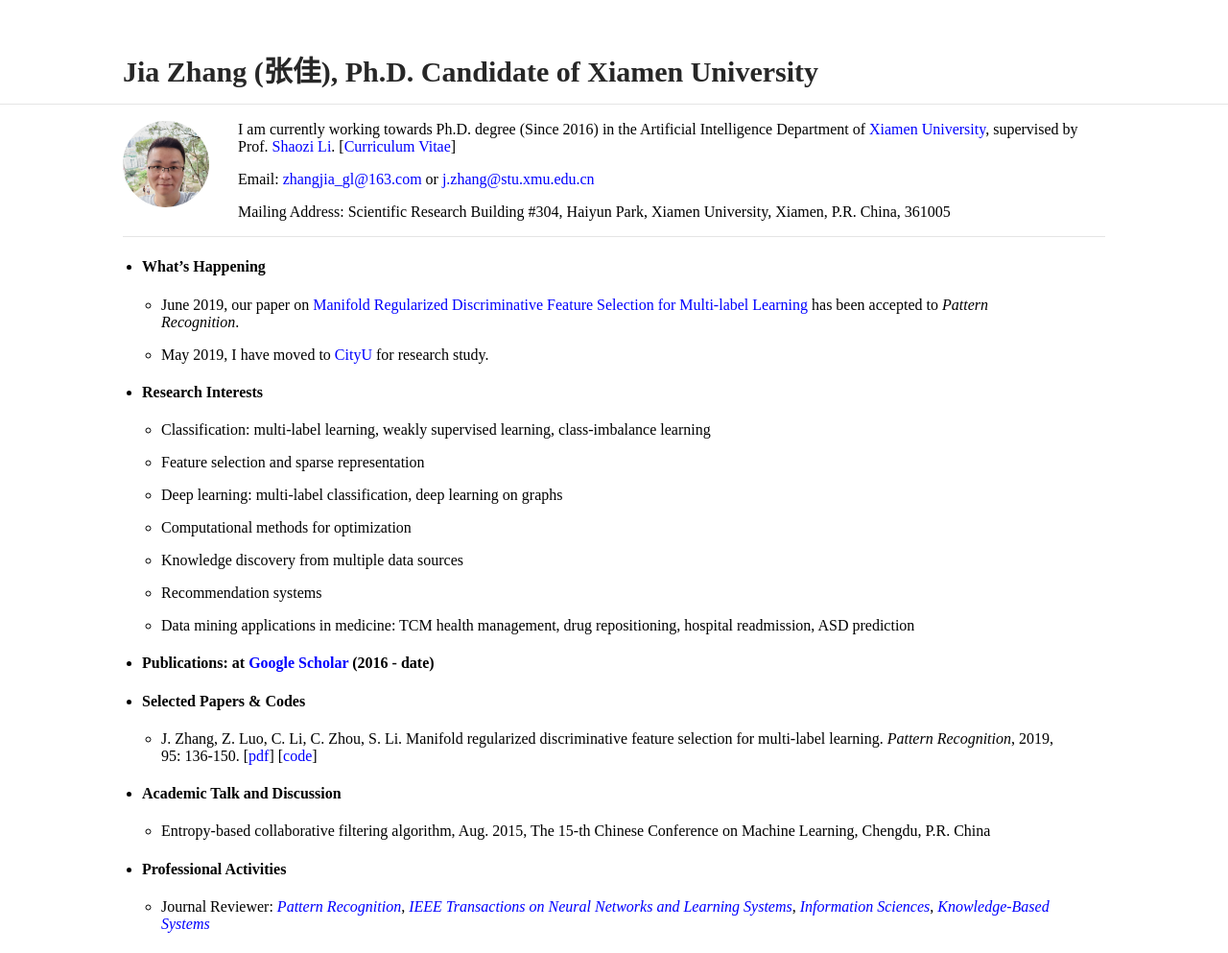
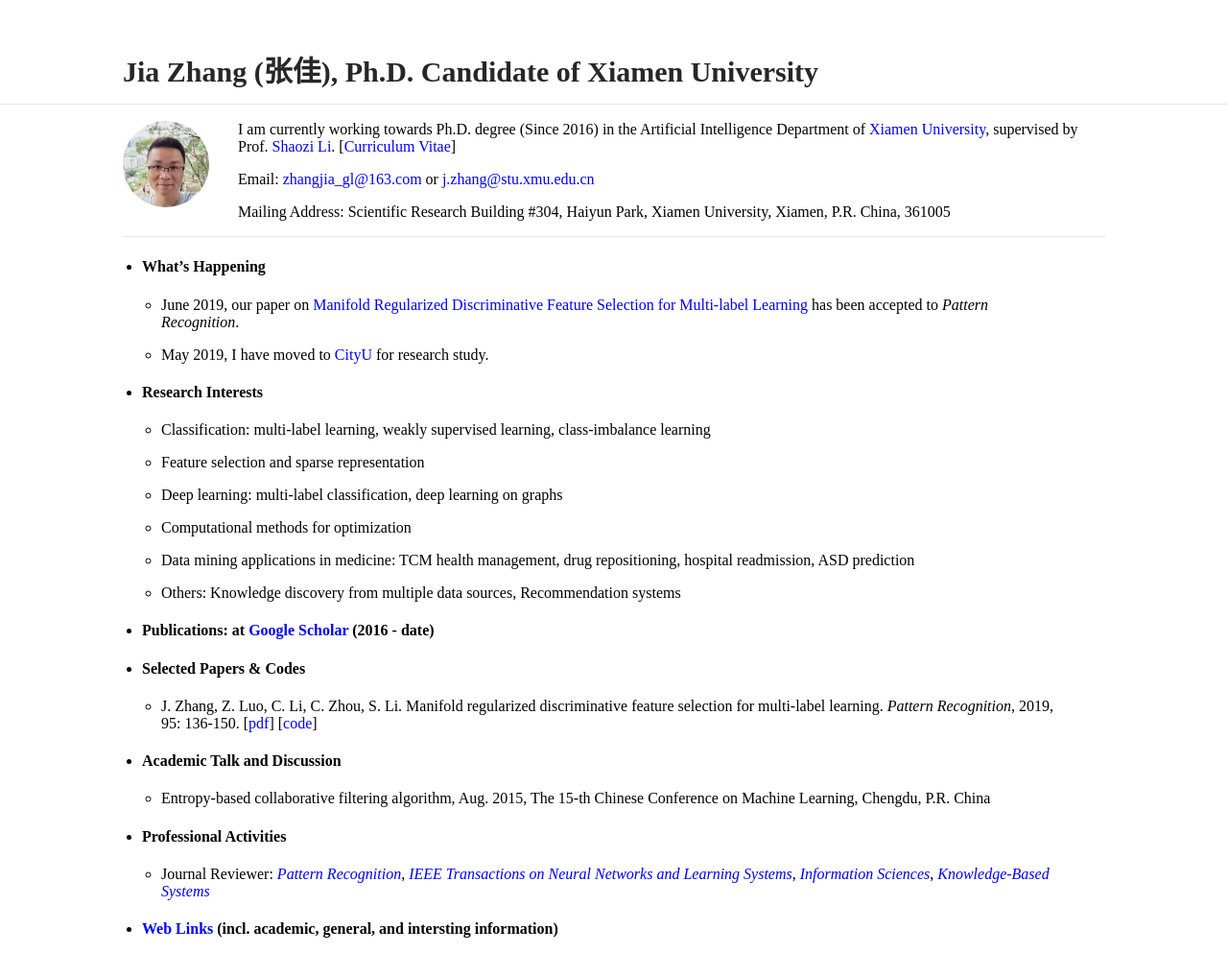
Before and after one commit to jiazhang-ml/jiazhang-ml.github.io, a Jekyll site: the page built from index.md, in a window 1280 px wide. Shown: the top 993 px of the page at 96% size. Built offline with Jekyll 4.4.1, drawn with Linux system fonts in a browser that asks for light colours; grey boxes are pictures that could not be loaded.

Commit message:
Update index.md

```diff
--- a/index.md
+++ b/index.md
@@ -28,11 +28,9 @@ Mailing Address: Scientific Research Building #304, Haiyun Park, Xiamen Universi
 
     * Computational methods for optimization
 
-    * Knowledge discovery from multiple data sources
+    * Data mining applications in medicine: TCM health management, drug repositioning, hospital readmission, ASD prediction
 
-    * Recommendation systems
-
-    * Data mining applications in medicine: TCM health management, drug repositioning, hospital readmission, ASD prediction
+    * Others: Knowledge discovery from multiple data sources, Recommendation systems
 
 * #### Publications: at [Google Scholar](https://scholar.google.com.hk/citations?user=yBaTk-gAAAAJ&hl=en) (2016 - date)
 
```
